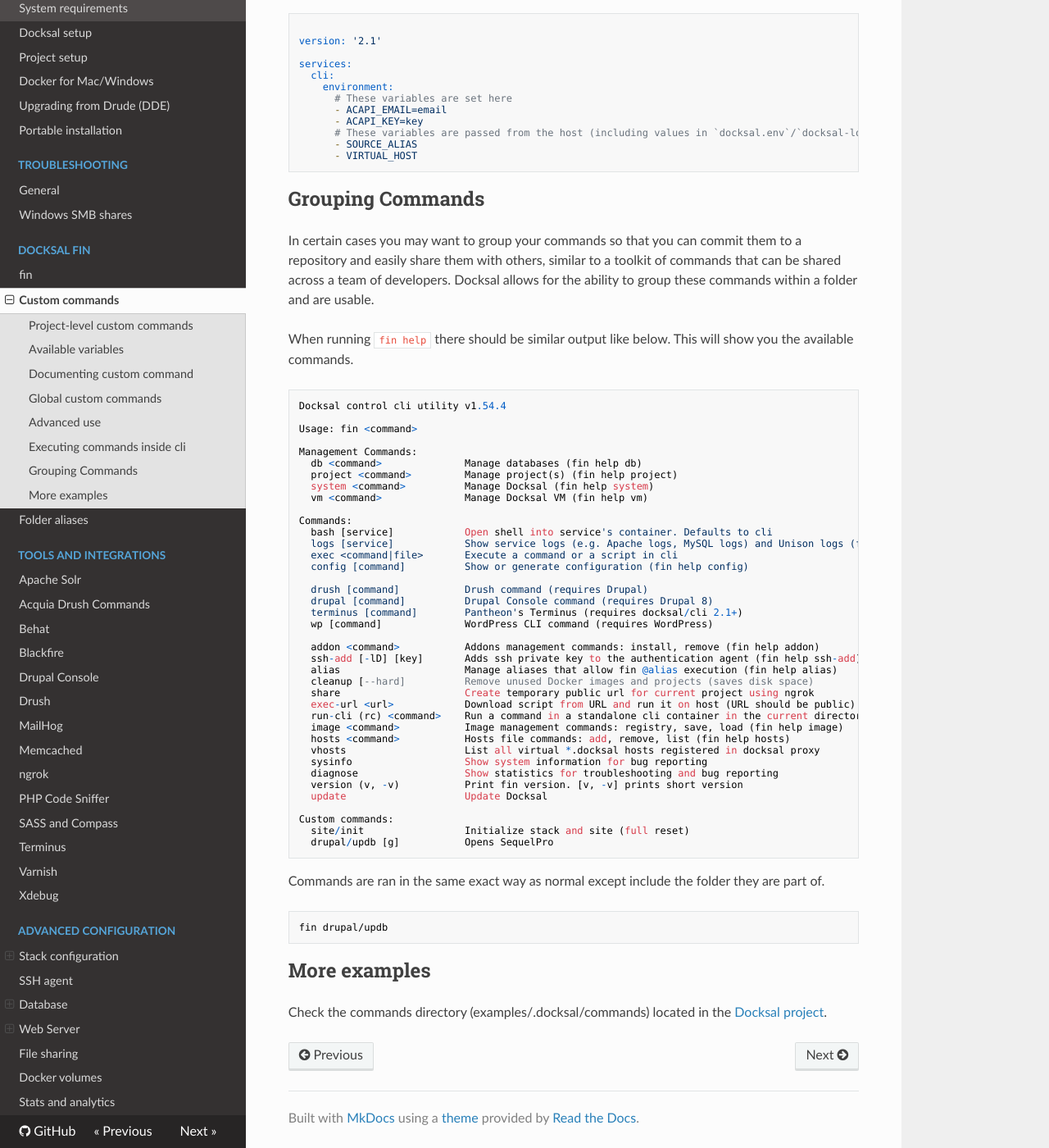
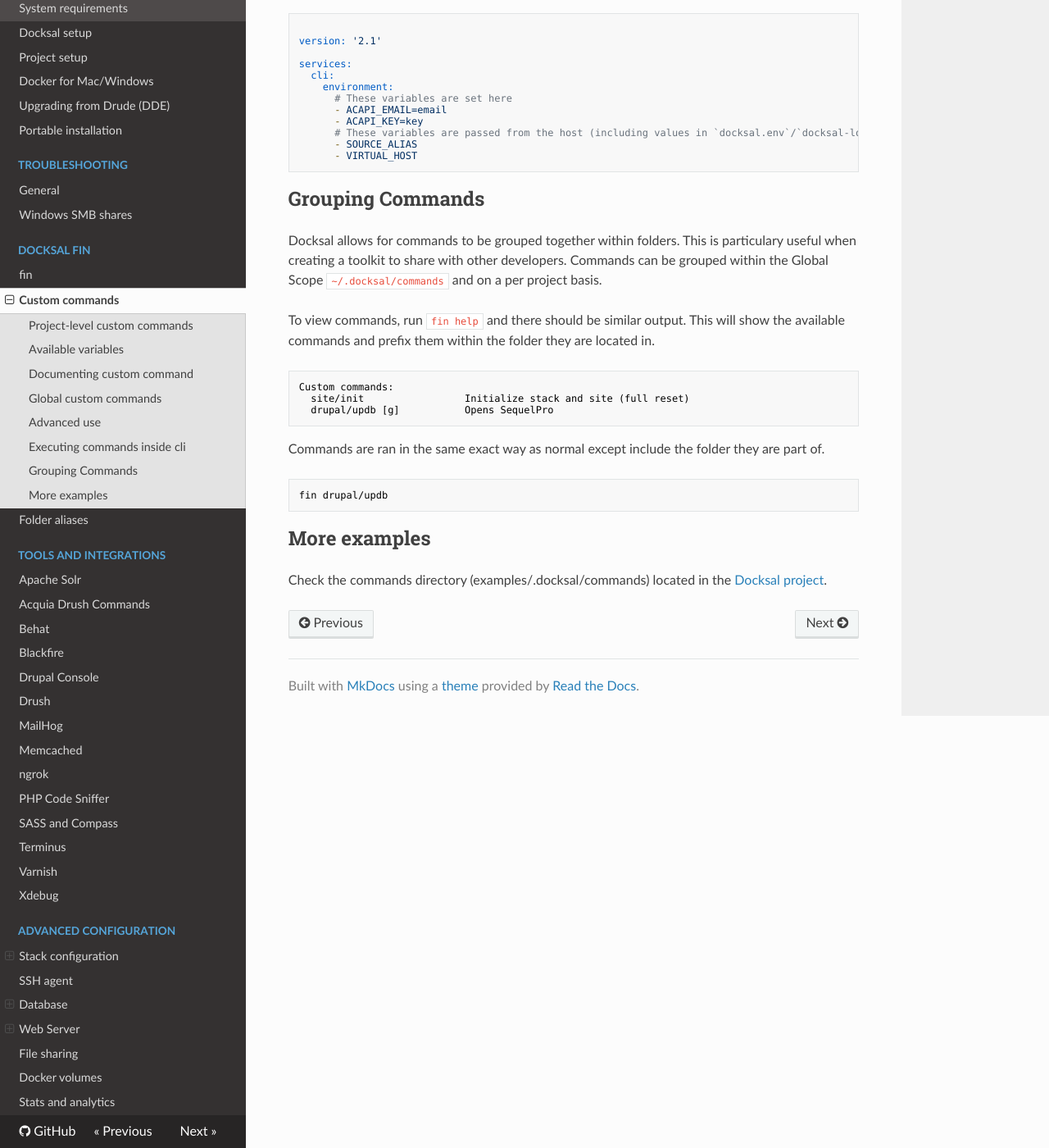
Before and after one commit to docksal/docksal, an MkDocs documentation site: the page built from docs/fin/custom-commands.md, in a window 1280 px wide and 1400 px high, scrolled down 3180 px. Shown: the whole window at 82% size. Built offline with MkDocs 1.6.1, drawn with Linux system fonts in a browser that asks for light colours; nearby versions of some CDN libraries; old or Windows-style settings are respelled for this version of MkDocs.

Commit message:
Updated Group Commands Section
Fixed incoherent sentences within the Grouping Commands section.

````diff
--- a/docs/fin/custom-commands.md
+++ b/docs/fin/custom-commands.md
@@ -165,48 +165,11 @@ services:
 
 ## Grouping Commands
 
-In certain cases you may want to group your commands so that you can commit them to a repository and easily share them with others, similar to a toolkit of commands that
-can be shared across a team of developers. Docksal allows for the ability to group these commands within a folder and are usable.
+Docksal allows for commands to be grouped together within folders. This is particulary useful when creating a toolkit to share with other developers. Commands can be grouped within the Global Scope `~/.docksal/commands` and on a per project basis.
 
-When running `fin help` there should be similar output like below. This will show you the available commands.
+To view commands, run `fin help` and there should be similar output. This will show the available commands and prefix them within the folder they are located in.
 
 ```
-Docksal control cli utility v1.54.4
-
-Usage: fin <command>
-
-Management Commands:
-  db <command>             	Manage databases (fin help db)
-  project <command>        	Manage project(s) (fin help project)
-  system <command>         	Manage Docksal (fin help system)
-  vm <command>             	Manage Docksal VM (fin help vm)
-
-Commands:
-  bash [service]           	Open shell into service's container. Defaults to cli
-  logs [service]           	Show service logs (e.g. Apache logs, MySQL logs) and Unison logs (fin help logs)
-  exec <command|file>      	Execute a command or a script in cli
-  config [command]         	Show or generate configuration (fin help config)
-
-  drush [command]          	Drush command (requires Drupal)
-  drupal [command]         	Drupal Console command (requires Drupal 8)
-  terminus [command]       	Pantheon's Terminus (requires docksal/cli 2.1+)
-  wp [command]             	WordPress CLI command (requires WordPress)
-
-  addon <command>          	Addons management commands: install, remove (fin help addon)
-  ssh-add [-lD] [key]      	Adds ssh private key to the authentication agent (fin help ssh-add)
-  alias                    	Manage aliases that allow fin @alias execution (fin help alias)
-  cleanup [--hard]         	Remove unused Docker images and projects (saves disk space)
-  share                    	Create temporary public url for current project using ngrok
-  exec-url <url>           	Download script from URL and run it on host (URL should be public)
-  run-cli (rc) <command>   	Run a command in a standalone cli container in the current directory
-  image <command>          	Image management commands: registry, save, load (fin help image)
-  hosts <command>          	Hosts file commands: add, remove, list (fin help hosts)
-  vhosts                   	List all virtual *.docksal hosts registered in docksal proxy
-  sysinfo                  	Show system information for bug reporting
-  diagnose                 	Show statistics for troubleshooting and bug reporting
-  version (v, -v)          	Print fin version. [v, -v] prints short version
-  update                   	Update Docksal
-
 Custom commands:
   site/init                 Initialize stack and site (full reset)
   drupal/updb [g]     	    Opens SequelPro
````
